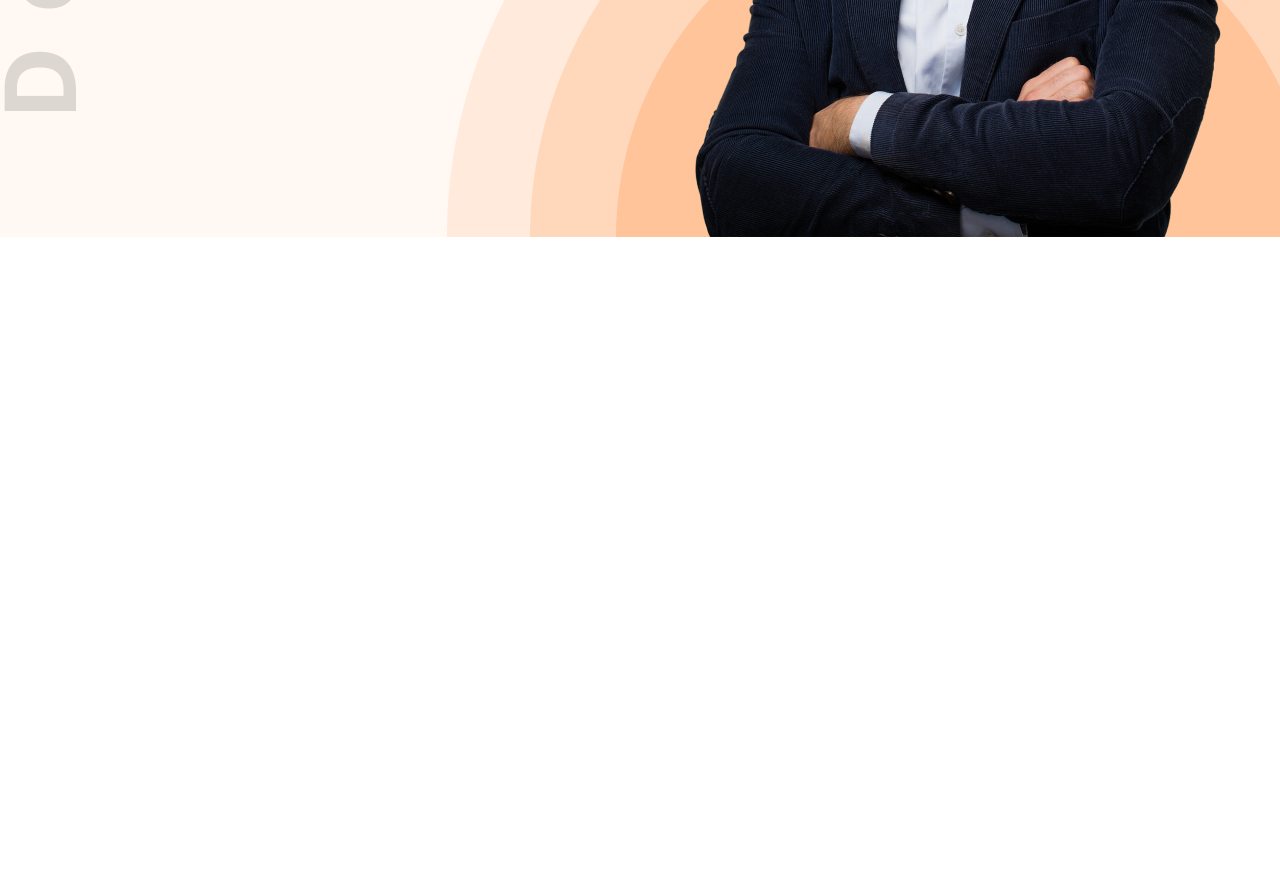
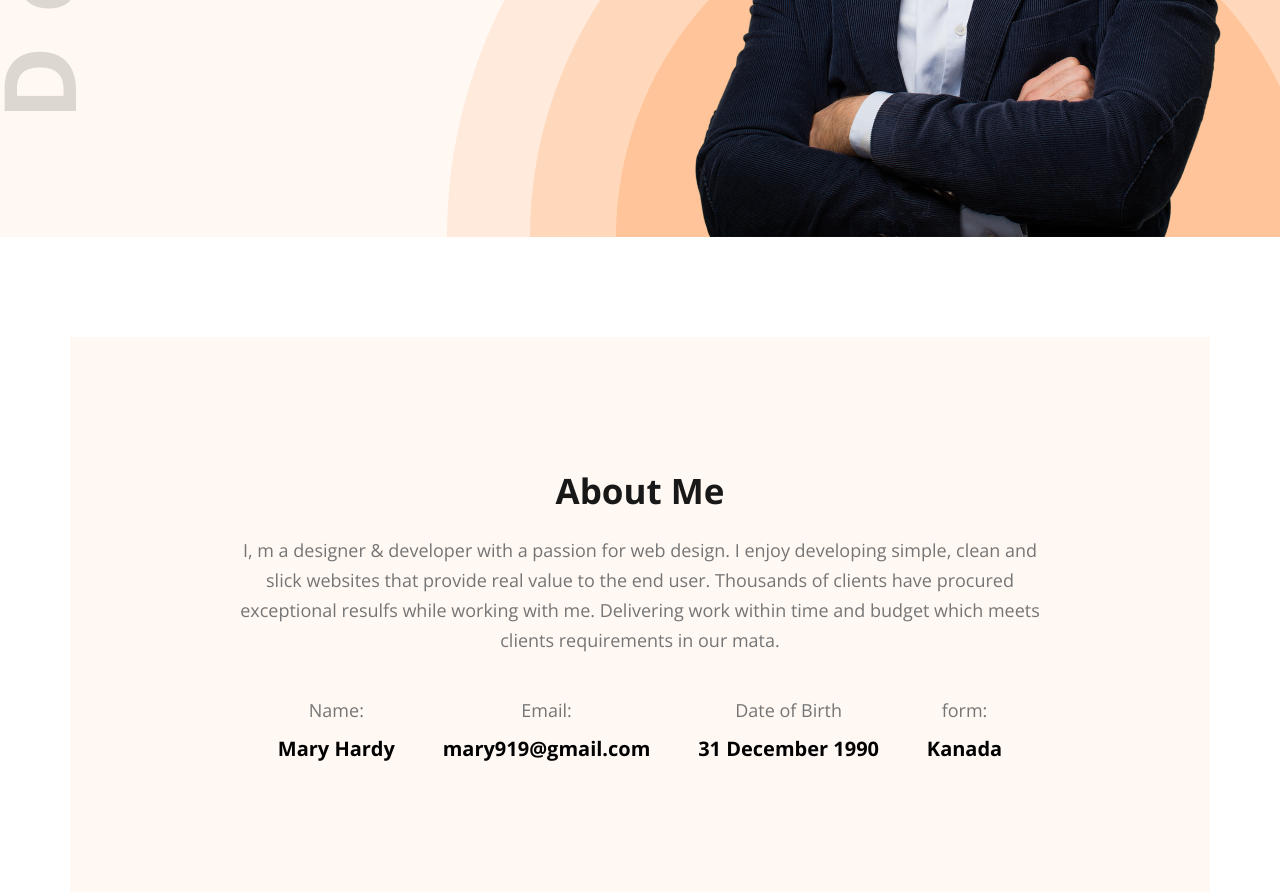
Before and after one commit to joynul24/dev_portfolio, a plain HTML site: page index.html in a window 1280 px wide. Shown: the part 652-1547 px from the top of the page. Before the commit the page ends 939 px from the top, so only its background shows below. Drawn offline with nearby package versions, Linux system fonts and the light colour scheme.

Commit message:
added the about section

```diff
--- a/index.html
+++ b/index.html
@@ -31,5 +31,33 @@
             <img src="images/hardy.png" alt="">
          </div>
     </header>
+    <!-- main section -->
+     <main>
+        <!-- about section -->
+         <section class="about-section">
+            <div class="about">
+                <h3 class="common-title">About Me</h3>
+                <p class="common-description">I, m a designer & developer with a passion for web design. I enjoy developing simple, clean and slick websites that provide real value to the end user. Thousands of clients have procured exceptional resulfs while working with me. Delivering work within time and budget which meets clients requirements in our mata.</p>
+            </div>
+            <div class="about-info">
+                <div class="info">
+                    <p class="common-description">Name:</p>
+                    <h3>Mary Hardy</h3>
+                </div>
+                <div class="info">
+                    <p class="common-description">Email:</p>
+                    <h3>mary919@gmail.com</h3>
+                </div>
+                <div class="info">
+                    <p class="common-description">Date of Birth</p>
+                    <h3>31 December 1990</h3>
+                </div>
+                <div class="info">
+                    <p class="common-description">form:</p>
+                    <h3>Kanada</h3>
+                </div>
+            </div>
+         </section>
+     </main>
 </body>
 </html>
--- a/styles/style.css
+++ b/styles/style.css
@@ -26,6 +26,14 @@
     border-radius: 5px;
     background-color: #FD6E0A;
     border: none;
+    cursor: pointer;
+}
+
+.common-title {
+    color: rgb(24, 24, 24);
+    font-size: 35px;
+    font-weight: 700;
+    line-height: 48px;
 }
 
 .common-description {
@@ -36,6 +44,7 @@
     letter-spacing: 0%;
     margin-bottom: 10px;
 }
+
 /* header style */
 .header {
     background-color: #FFF8F3;
@@ -103,3 +112,38 @@ nav ul a {
     display: flex;
     gap: 10px;
 }
+
+/* main styles */
+main {
+    max-width: 1140px;
+    margin: 100px auto;
+}
+
+/* about styles */
+.about-section {
+    background-color: #FFF8F3;
+    padding: 130px 160px;
+}
+
+.about {
+    text-align: center;
+}
+
+.about-info {
+    display: flex;
+    justify-content: space-evenly;
+    margin-top: 40px;
+}
+
+.about > h3 {
+    margin-bottom: 20px;
+}
+
+.info {
+    text-align: center;
+}
+
+.info h3 {
+    font-size: 20px;
+    font-weight: 700;
+}
```
